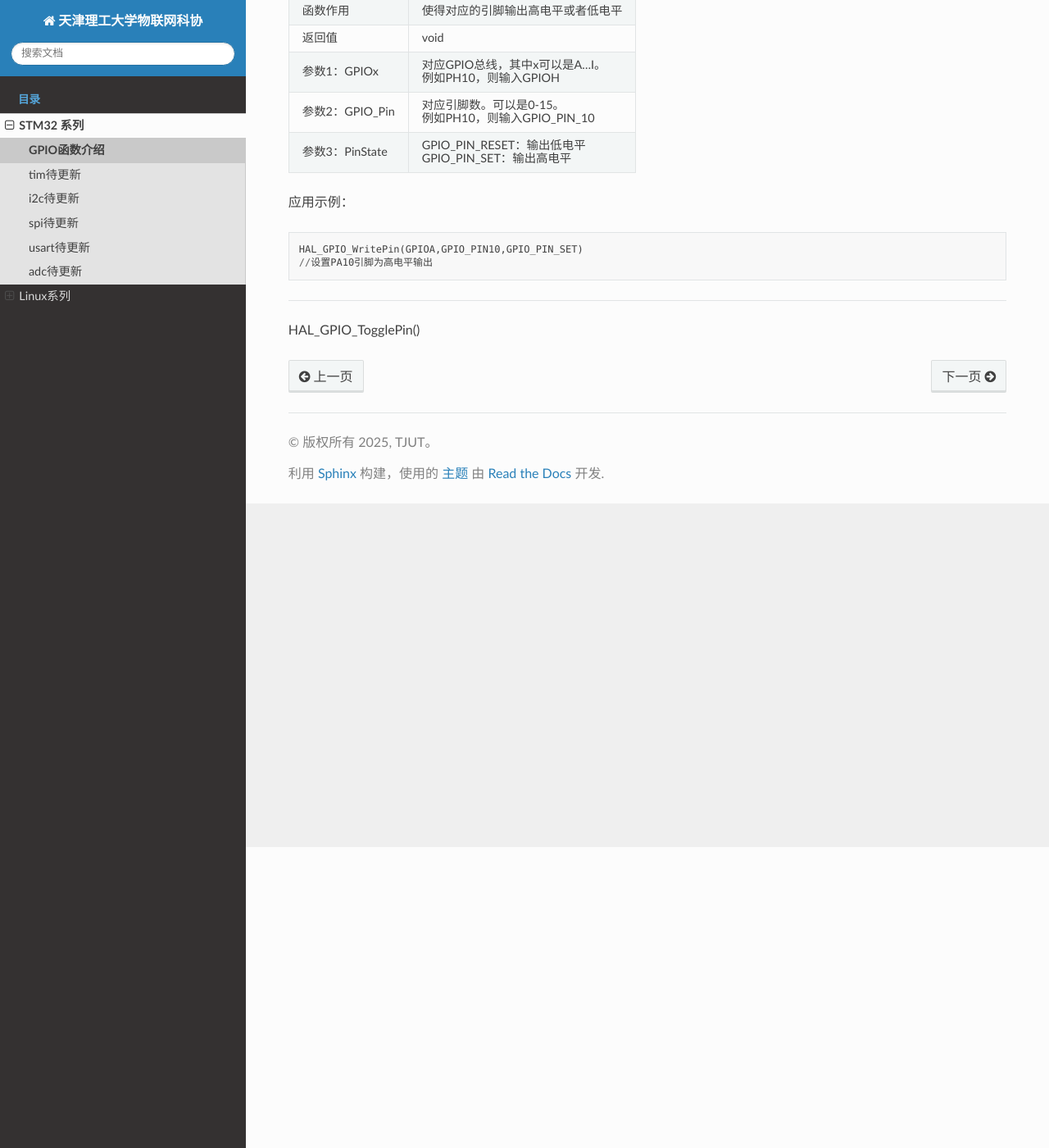
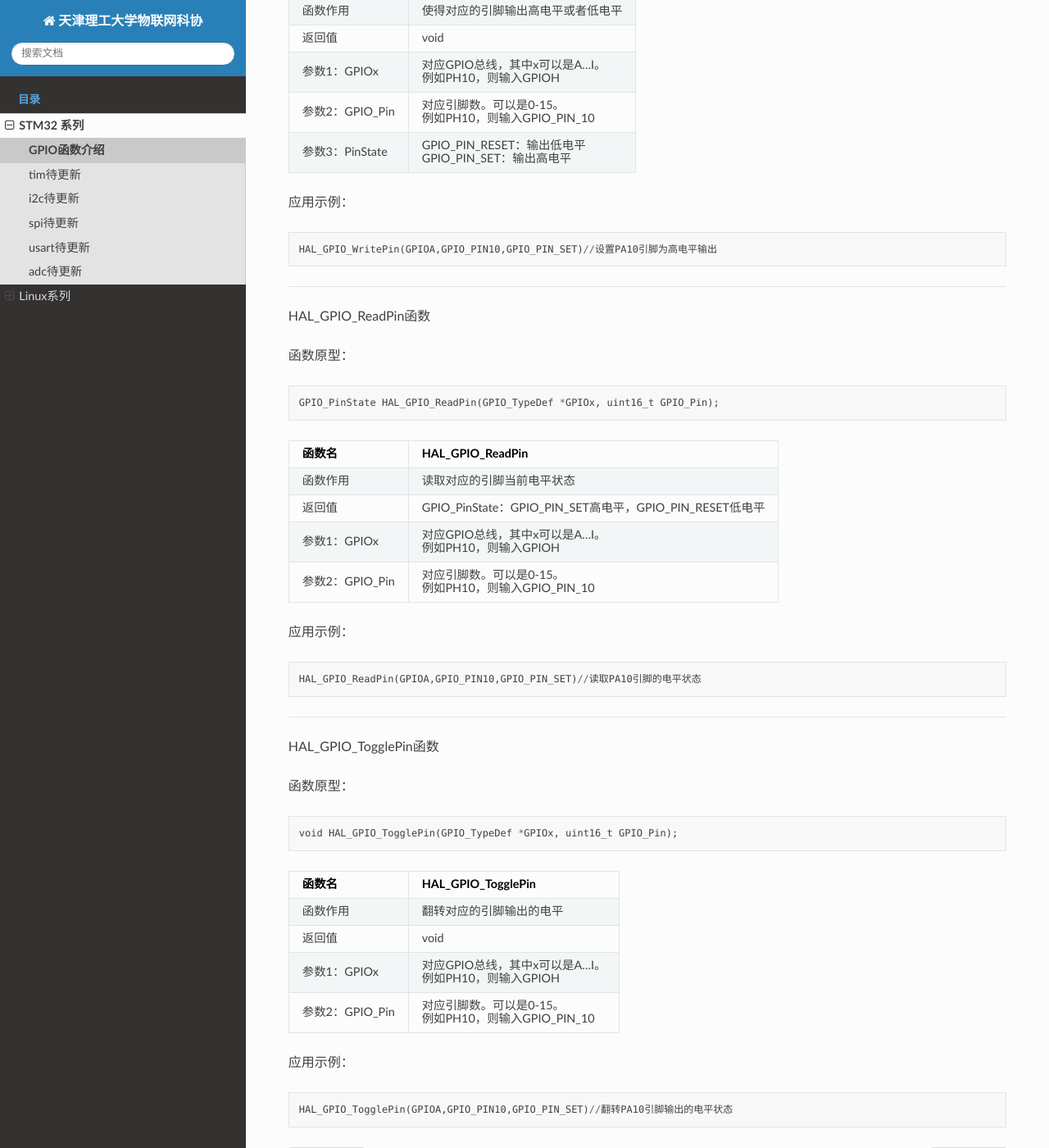
Before and after one commit to tjutiotclub/web-docs, a Sphinx documentation site: the page built from source/stm32/gpio.md, in a window 1280 px wide and 1400 px high, scrolled down 367 px. Shown: the whole window at 82% size. Built offline with Sphinx 7.4.7 and the Read the Docs theme 3.1.0, drawn with Linux system fonts in a browser that asks for light colours.

Commit message:
stm32 gpio add read & toggle

````diff
--- a/source/stm32/gpio.md
+++ b/source/stm32/gpio.md
@@ -19,10 +19,51 @@ void HAL_GPIO_WritePin(GPIO_TypeDef* GPIOx, uint16_t GPIO_Pin, GPIO_PinState Pin
 应用示例：
 
 ```
-HAL_GPIO_WritePin(GPIOA,GPIO_PIN10,GPIO_PIN_SET)
-//设置PA10引脚为高电平输出
+HAL_GPIO_WritePin(GPIOA,GPIO_PIN10,GPIO_PIN_SET)//设置PA10引脚为高电平输出
 ```
 
 ***
 
-HAL_GPIO_TogglePin()
+HAL_GPIO_ReadPin函数
+
+函数原型：
+
+```
+GPIO_PinState HAL_GPIO_ReadPin(GPIO_TypeDef *GPIOx, uint16_t GPIO_Pin);
+```
+
+| 函数名          | HAL_GPIO_ReadPin                                         |
+| --------------- | -------------------------------------------------------- |
+| 函数作用        | 读取对应的引脚当前电平状态                               |
+| 返回值          | GPIO_PinState：GPIO_PIN_SET高电平，GPIO_PIN_RESET低电平  |
+| 参数1：GPIOx    | 对应GPIO总线，其中x可以是A…I。<br/>例如PH10，则输入GPIOH |
+| 参数2：GPIO_Pin | 对应引脚数。可以是0-15。<br/>例如PH10，则输入GPIO_PIN_10 |
+
+应用示例：
+
+```
+HAL_GPIO_ReadPin(GPIOA,GPIO_PIN10,GPIO_PIN_SET)//读取PA10引脚的电平状态
+```
+
+***
+
+HAL_GPIO_TogglePin函数
+
+函数原型：
+
+```
+void HAL_GPIO_TogglePin(GPIO_TypeDef *GPIOx, uint16_t GPIO_Pin);
+```
+
+| 函数名          | HAL_GPIO_TogglePin                                       |
+| --------------- | -------------------------------------------------------- |
+| 函数作用        | 翻转对应的引脚输出的电平                                 |
+| 返回值          | void                                                     |
+| 参数1：GPIOx    | 对应GPIO总线，其中x可以是A…I。<br/>例如PH10，则输入GPIOH |
+| 参数2：GPIO_Pin | 对应引脚数。可以是0-15。<br/>例如PH10，则输入GPIO_PIN_10 |
+
+应用示例：
+
+```
+HAL_GPIO_TogglePin(GPIOA,GPIO_PIN10,GPIO_PIN_SET)//翻转PA10引脚输出的电平状态
+```
````
